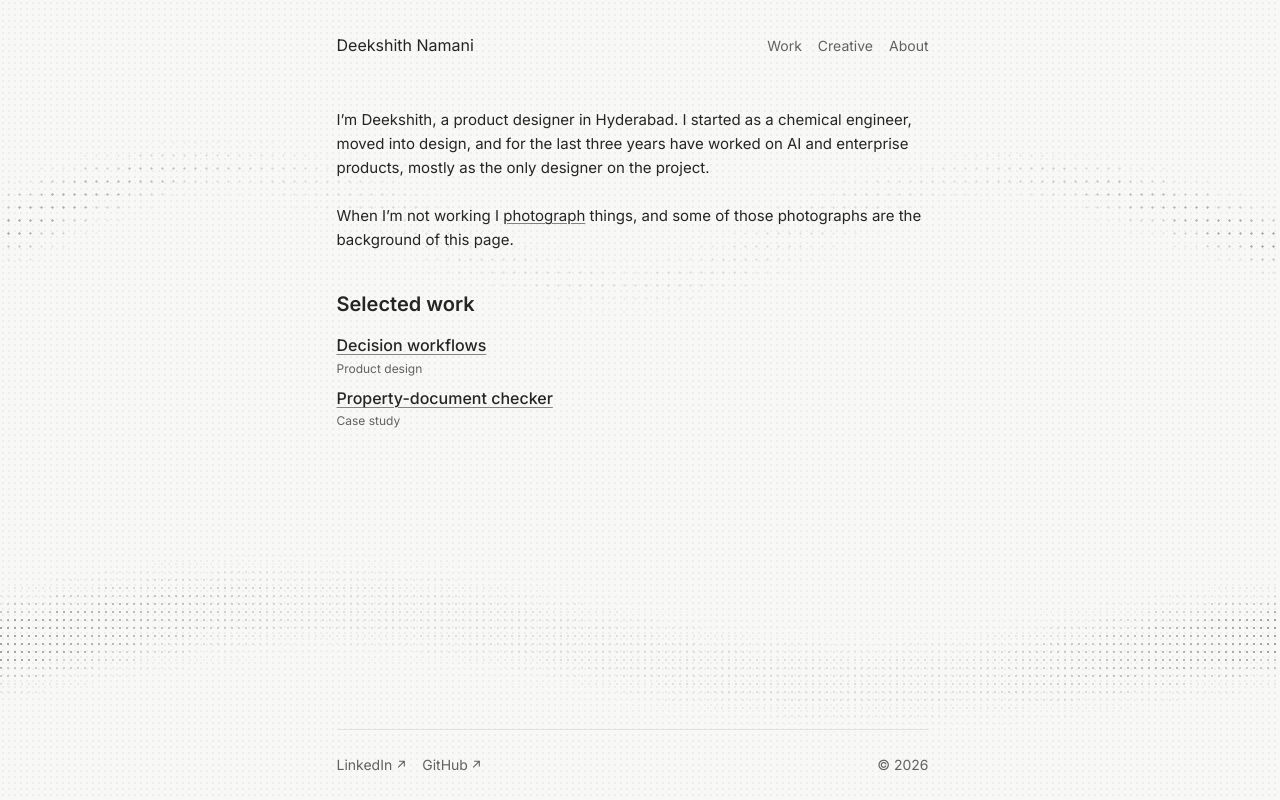
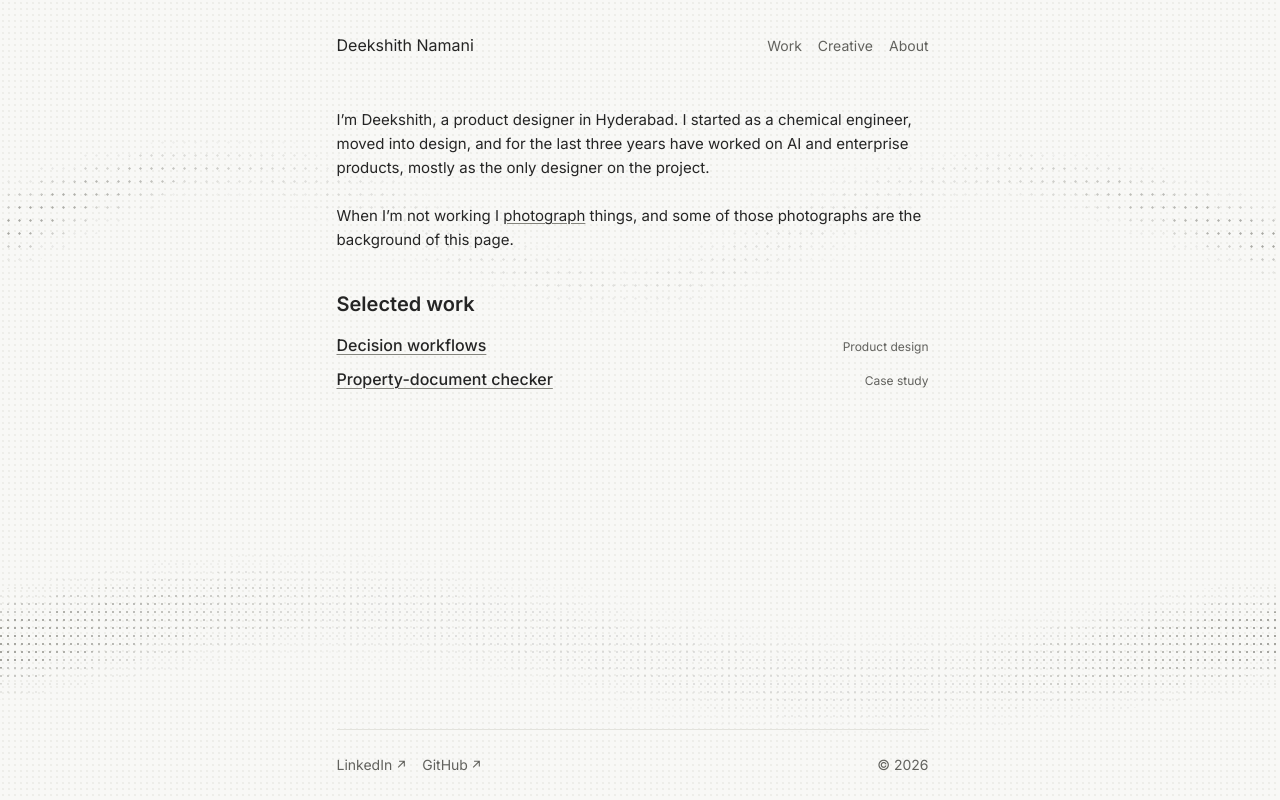
Before and after one commit to deekshithnamani/Portfolio26, a React (Vite) app: page / in a window 1280 px wide. Built offline with nearby package versions, Linux system fonts and the light colour scheme.

Commit message:
Place portfolio list metadata at the end of each row

```diff
--- a/src/components/ui/list-row.tsx
+++ b/src/components/ui/list-row.tsx
@@ -23,7 +23,7 @@ export function ListRow({
   const metadata = [type, year].filter((value) => value?.trim()).join(" · ");
 
   return (
-    <li className="min-w-0">
+    <li className="work-list-row">
       <div className="work-list-title">
         {href ? (
           newTab ? (
@@ -36,10 +36,12 @@ export function ListRow({
         ) : (
           <span className="text-text-2">{titleContent}</span>
         )}
+        {description?.trim() && (
+          <p className="text-small font-normal text-text-2">{description}</p>
+        )}
       </div>
-      {metadata && <p className="text-small text-text-2">{metadata}</p>}
-      {description?.trim() && (
-        <p className="text-small text-text-2">{description}</p>
+      {metadata && (
+        <p className="work-list-metadata text-small text-text-2">{metadata}</p>
       )}
     </li>
   );
--- a/src/index.css
+++ b/src/index.css
@@ -277,6 +277,19 @@ a:hover .link-arrow::after {
   }
 }
 
+.work-list-row {
+  display: grid;
+  grid-template-columns: minmax(0, 1fr) fit-content(42%);
+  align-items: baseline;
+  gap: var(--link-gap);
+  min-width: 0;
+}
+
+.work-list-metadata {
+  text-align: end;
+  overflow-wrap: anywhere;
+}
+
 .work-list-title {
   @apply text-item font-medium;
   min-width: 0;
```
